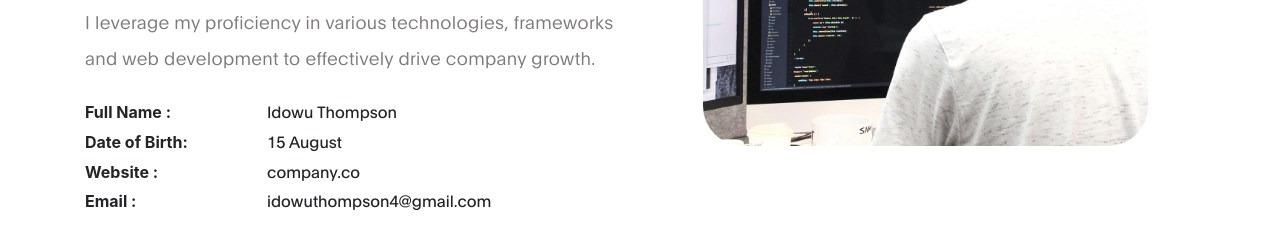
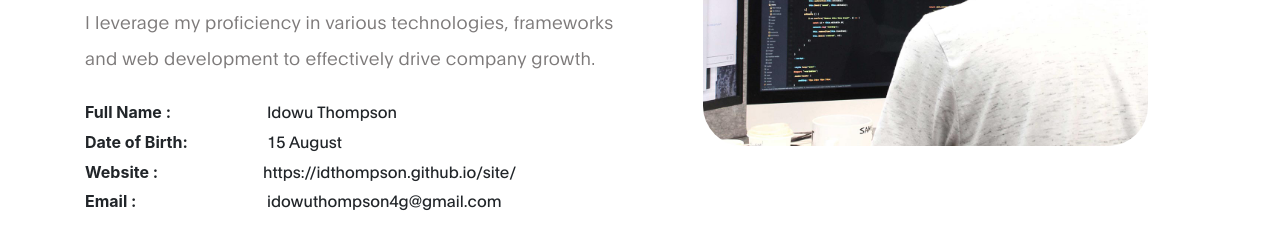
Before and after one commit to IdThompson/site, a plain HTML site: page index.html in a window 1280 px wide. Shown: the part 988-1238 px from the top of the page. Drawn offline with Linux system fonts and the light colour scheme; files whose address does not match are found by name.

Commit message:
update my website link

```diff
--- a/index.html
+++ b/index.html
@@ -113,9 +113,9 @@ https://www.tooplate.com/view/2120-ben-resume
 
                         <li><strong>Date of Birth:</strong> 15 August</li>
 
-                        <li><strong>Website :</strong> company.co</li>
+                        <li><strong>Website :</strong>https://idthompson.github.io/site/</li>
 
-                        <li><strong>Email :</strong> idowuthompson4@gmail.com</li>
+                        <li><strong>Email :</strong> idowuthompson4g@gmail.com</li>
                     </ul>
                 </div>
 
```
